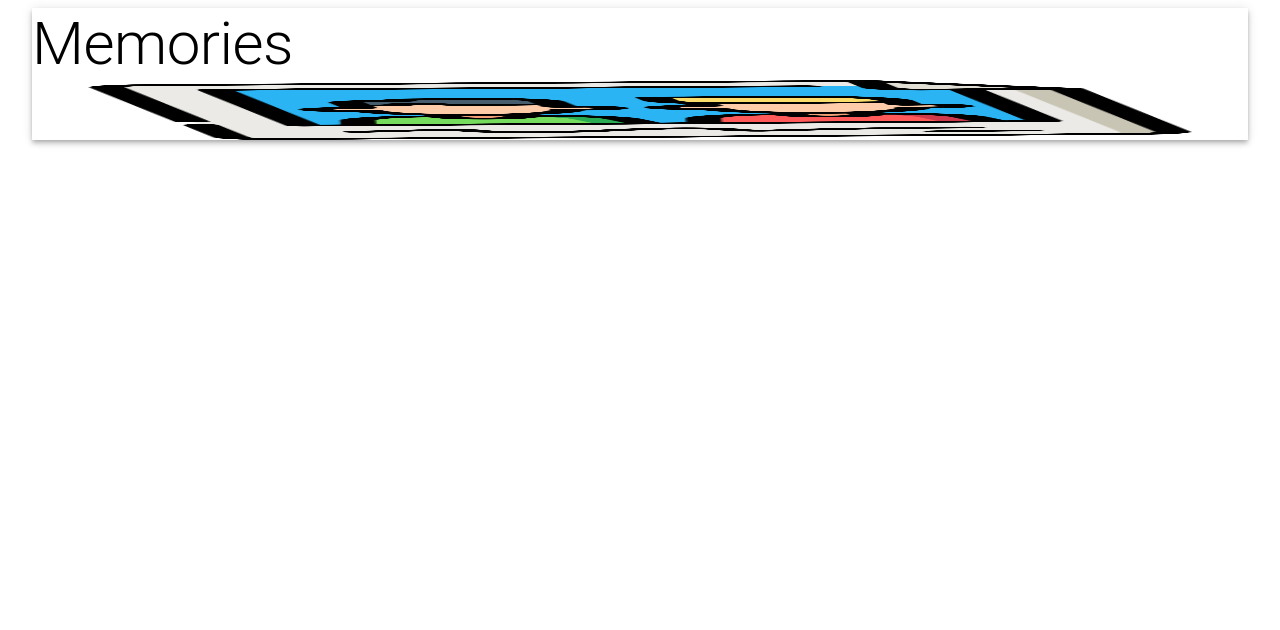
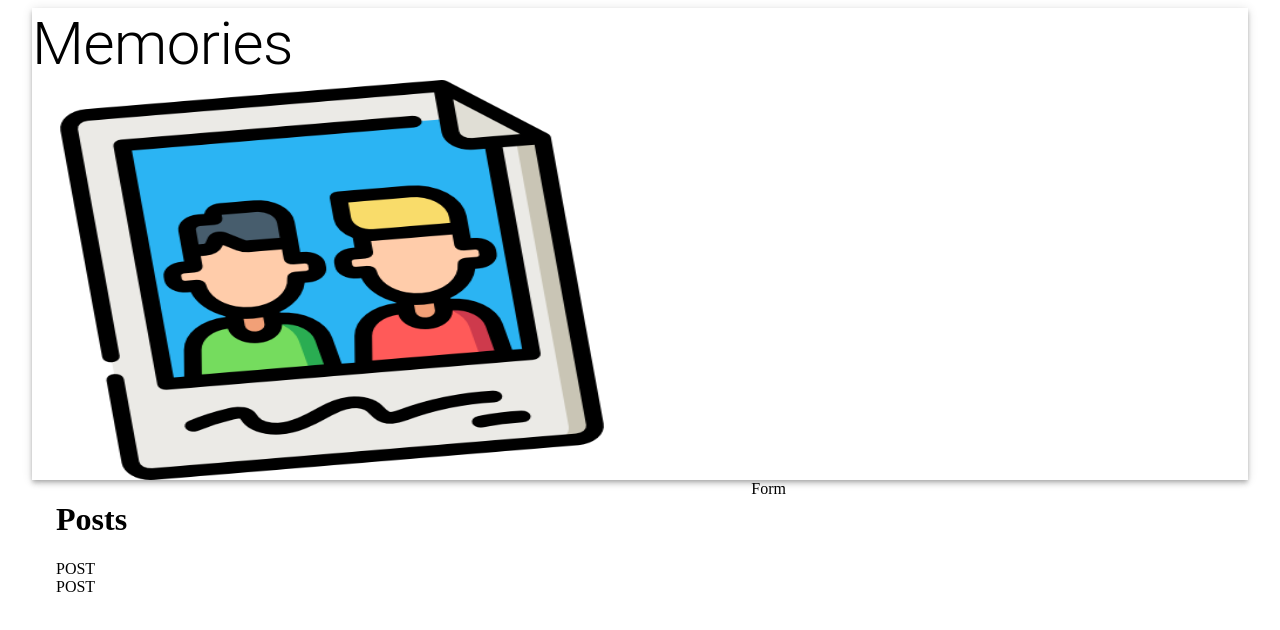
Before and after one commit to Prasham1710/capture_memo, a React (Create React App) app in the folder client/: page / in a window 1280 px wide. Shown: the top 630 px of the page. Built offline with nearby package versions, Linux system fonts and the light colour scheme.

Commit message:
styles.js

```diff
--- a/client/src/App.js
+++ b/client/src/App.js
@@ -1,13 +1,27 @@
 import React from 'react'
 import { Container, AppBar, Typography, Grow ,Grid } from '@material-ui/core';
+import Posts from './components/Posts/Posts.js';
+import Form from './components/Form/Form.js';
 import memories from './images/memories.png'
 const App = () => {
   return (
     <Container maxidth="lg">
       <AppBar position='static' color='inherit'>
         <Typography variant='h2' align='centre'>Memories</Typography>
-        <img src={memories} alt="memories" height="60" />
-      </AppBar></Container>
+        <img src={memories} alt="memories" height="400" width= "600"/>
+      </AppBar>
+      <Grow in >
+        <Container>
+          <Grid container justify-space-between alignItems='stretch' spacing={3}>
+            <Grid item xs={12} sm={7}>
+              <Posts />
+            </Grid>
+            <Grid item xs={12} sm={4}>
+              <Form />
+            </Grid>
+          </Grid>
+        </Container>
+        </Grow></Container>
   )
 }
 
--- a/client/src/components/Form/Form.js
+++ b/client/src/components/Form/Form.js
@@ -0,0 +1,9 @@
+import React from 'react'
+
+const Form = () => {
+  return (
+    <div>Form</div>
+  )
+}
+
+export default Form
--- a/client/src/components/Posts/Post/Post.js
+++ b/client/src/components/Posts/Post/Post.js
@@ -0,0 +1,9 @@
+import React from 'react'
+
+const Post = () => {
+  return (
+    <div>POST</div>
+  )
+}
+
+export default Post
--- a/client/src/components/Posts/Posts.js
+++ b/client/src/components/Posts/Posts.js
@@ -0,0 +1,13 @@
+import React from 'react'
+import Post from './Post/Post.js'
+const Posts = () => {
+  return (
+    <div>
+        <h1>Posts</h1>
+        <Post />
+        <Post />
+        </div>
+  )
+}
+
+export default Posts
```
Also changed, not shown: client/src/styles.js (added, +18 -0 lines).
